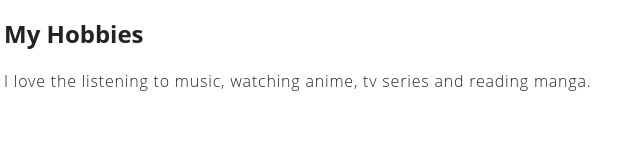
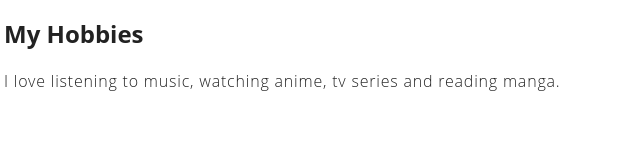
Before and after one commit to kushaaaaaaan/internet-technologies, a plain HTML site: page Q3/index.html in a window 1280 px wide. Shown: the part 646-793 px from the top of the page, 332-972 px from the left. Drawn offline with Linux system fonts and the light colour scheme.

Commit message:
Update index.html

```diff
--- a/Q3/index.html
+++ b/Q3/index.html
@@ -23,7 +23,7 @@
 
     <section class="hobbies-section">
       <h1>My Hobbies</h1>
-      <p>I love the listening to music, watching anime, tv series and reading manga.</p>
+      <p>I love listening to music, watching anime, tv series and reading manga.</p>
     </section>
 
     <section class="course-section">
```
